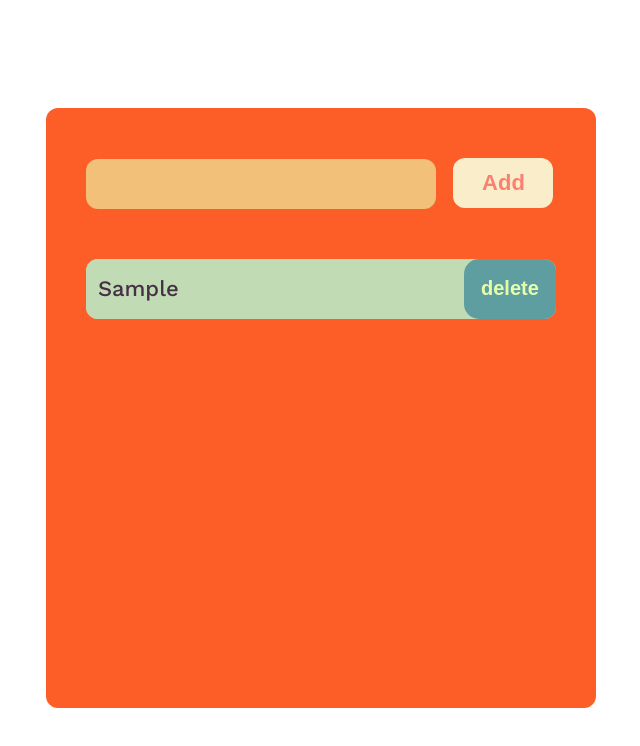
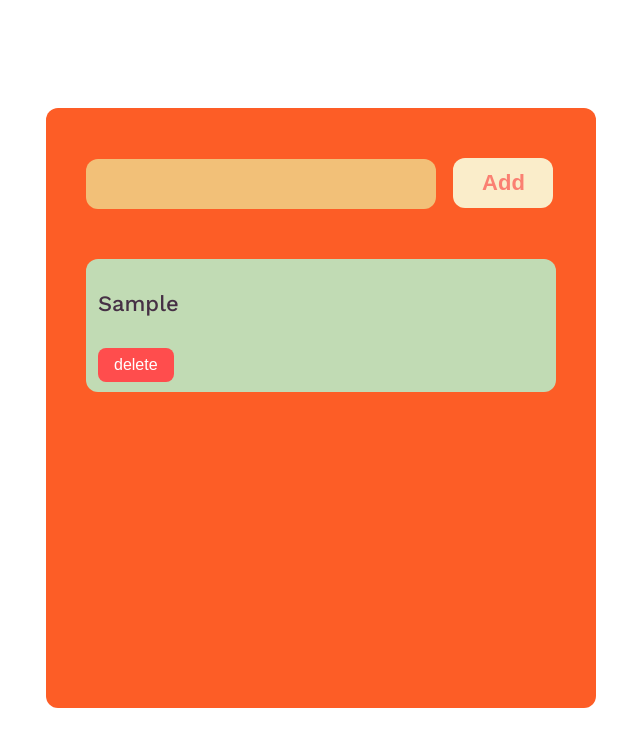
Before and after one commit to Sachin-Negi-ctrl/todoList, a plain HTML site: page index.html in a window 1280 px wide. Both pictures are taken after typing "Sample" into the empty fields and a click on the button "Add". Shown: the whole page, without its empty margins (319-959 px from the left). Drawn offline with nearby package versions, Linux system fonts and the light colour scheme.

Commit message:
Resolved the text wrap

```diff
--- a/style.css
+++ b/style.css
@@ -56,7 +56,7 @@ body{
 }
 
 .display-msg{
-    background-color: #C1DBB4;
+   background-color: #C1DBB4;
     margin-top: 20px;
     border-radius: 12px;
     font-size: 22px;
@@ -65,18 +65,19 @@ body{
     display: flex;
     align-items: center;
     justify-content: space-between;
-    height: 60px;
+    height: auto; /* Allow content height */
     gap: 10px;
+    padding: 10px 12px; Add padding;
+    flex-wrap: wrap;
 }
 
 
 .msg{
-    background-color: #C1DBB4;
-    height: 100%;
+      background-color: #C1DBB4;
     width: 80%;
-    line-height: 60px;
-    padding: 0 12px;
-    border-radius: 12px;
+    word-wrap: break-word;
+    overflow-wrap: break-word;
+    white-space: normal;
     font-size: 22px;
     font-weight: 500;
     color: rgb(70, 48, 69);
@@ -84,17 +85,16 @@ body{
 }
 
 .delete-btn{
-    background-color: cadetblue;
-    height: 100%;
-    width: 20%;
-    border-bottom-right-radius: 12px;
-    border-top-right-radius: 12px;
-    border-top-left-radius: 15px;
-    border-bottom-left-radius: 15px;
-    border: navajowhite;
-    font-size: 20px;
-    font-weight: 700;
-    color: rgb(230, 255, 168);
+     background-color: #ff4d4d;
+    color: white;
+    border: none;
+    padding: 8px 16px;
+    font-size: 16px;
+    border-radius: 8px;
+    cursor: pointer;
+    flex-shrink: 0; /* Prevent button from shrinking */
+    margin-right: 12px;
+    transition: background-color 0.3s ease;
 }
 
 .delete-btn:hover{
```
